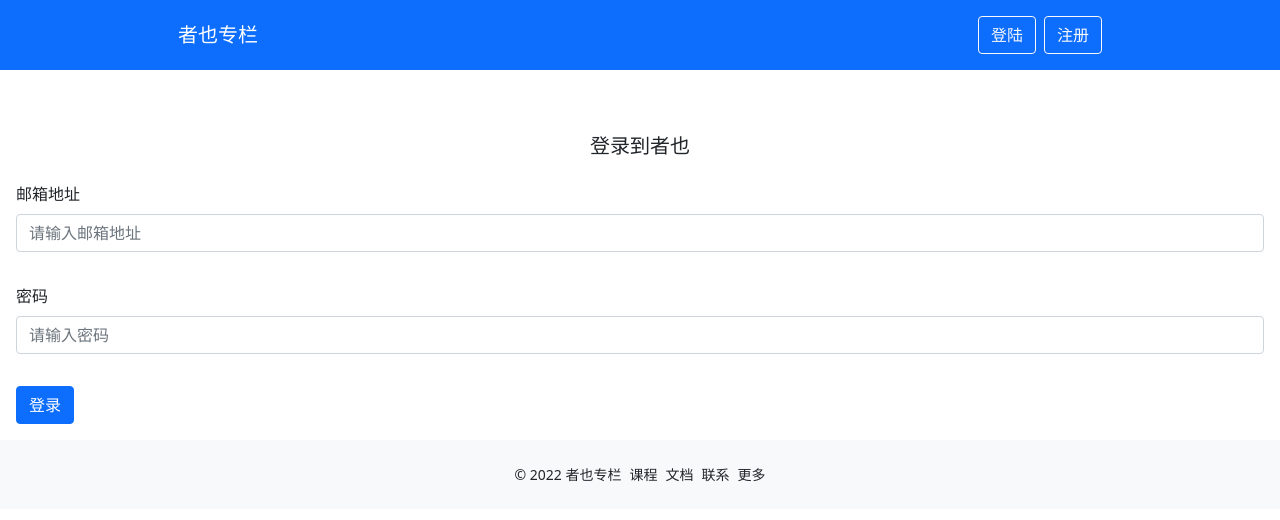
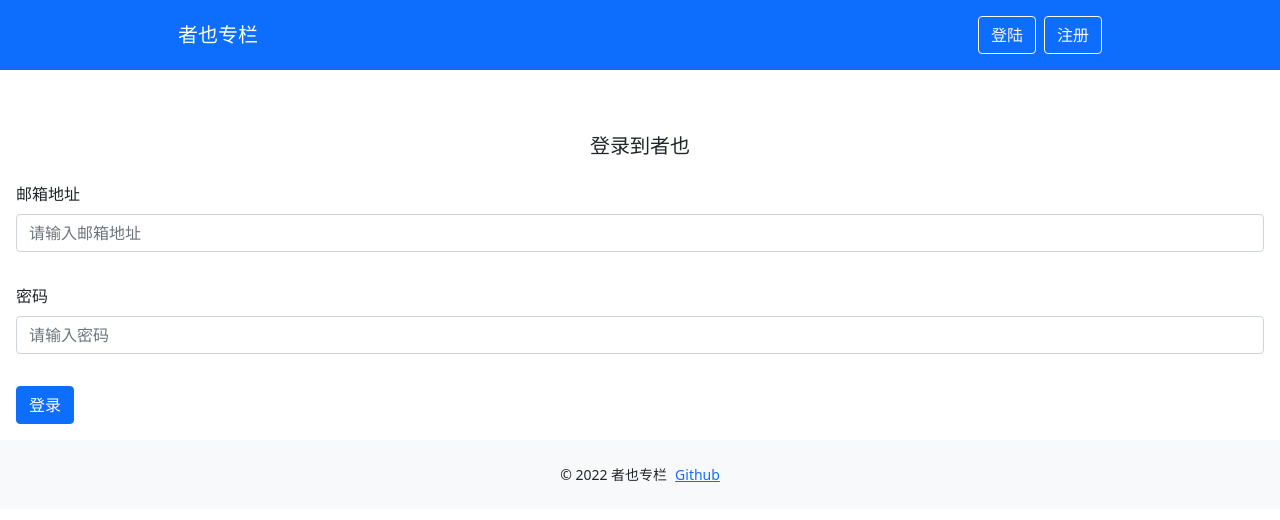
Before and after one commit to Sevichecc/haibian, a Vue app: page /login in a window 1280 px wide. Shown: the top 520 px of the page. Built offline with nearby package versions, Linux system fonts and the light colour scheme.

Commit message:
add github link

```diff
--- a/src/App.vue
+++ b/src/App.vue
@@ -7,10 +7,7 @@
       <small>
         <ul class="list-inline mb-0">
           <li class="list-inline-item">© 2022 者也专栏</li>
-          <li class="list-inline-item">课程</li>
-          <li class="list-inline-item">文档</li>
-          <li class="list-inline-item">联系</li>
-          <li class="list-inline-item">更多</li>
+          <li class="list-inline-item"><a href="https://github.com/Sevichecc/zheye">Github</a></li>
         </ul>
       </small>
     </footer>
```
